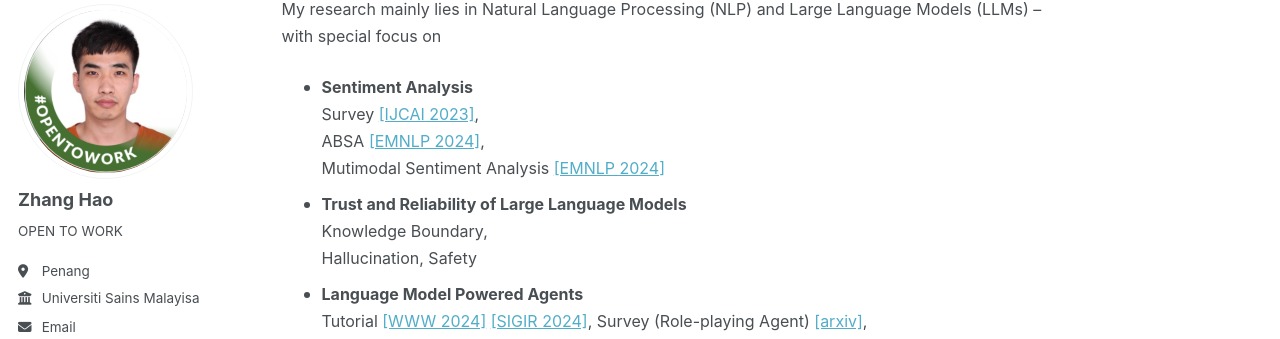
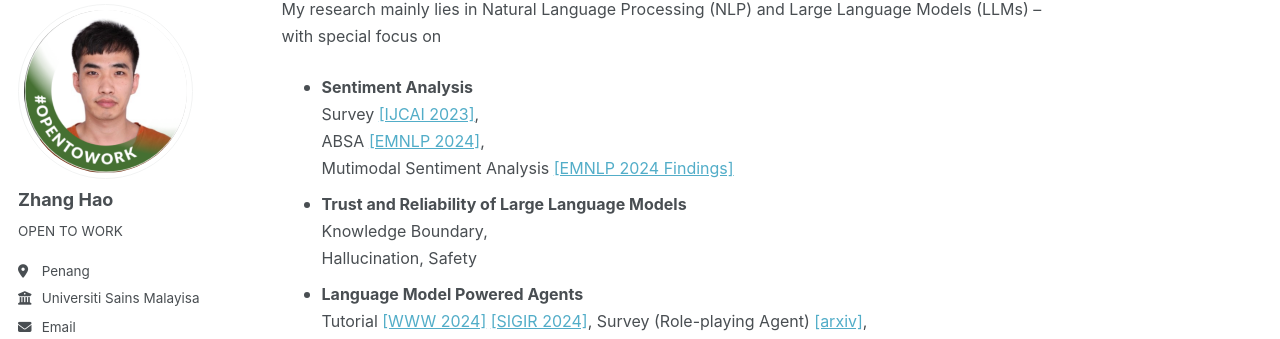
Before and after one commit to sydmou/sydmou.github.io, a Jekyll site: the page built from _pages/about.md, in a window 1280 px wide and 900 px high, scrolled down 480 px. Shown: the part 102-441 px from the top of the window. Built offline with Jekyll 4.4.1, drawn with Linux system fonts in a browser that asks for light colours; some web fonts are replaced.

Commit message:
Update about.md

```diff
--- a/_pages/about.md
+++ b/_pages/about.md
@@ -41,7 +41,7 @@
     <font size="3">
         My research mainly lies in Natural Language Processing (NLP) and Large Language Models (LLMs) – with special focus on
         <ul>
-            <li> <b>Sentiment Analysis</b><br>Survey <a href="https://arxiv.org/abs/2305.02750">[IJCAI 2023]</a>,<br>ABSA <a href="https://arxiv.org/abs/2403.06769">[EMNLP 2024]</a>, <br>Mutimodal Sentiment Analysis <a href="https://aclanthology.org/2024.emnlp-main.1175/">[EMNLP 2024]</a> </li>
+            <li> <b>Sentiment Analysis</b><br>Survey <a href="https://arxiv.org/abs/2305.02750">[IJCAI 2023]</a>,<br>ABSA <a href="https://arxiv.org/abs/2403.06769">[EMNLP 2024]</a>, <br>Mutimodal Sentiment Analysis <a href="https://aclanthology.org/2024.emnlp-main.1175/">[EMNLP 2024 Findings]</a> </li>
             <li> <b>Trust and Reliability of Large Language Models</b><br>Knowledge Boundary,<br>Hallucination, Safety</li>
             <li> <b>Language Model Powered Agents</b><br>Tutorial <a href="https://llmagenttutorial.github.io/">[WWW 2024]</a> <a href="https://llmagenttutorial.github.io/sigir2024">[SIGIR 2024]</a>, Survey (Role-playing Agent) <a href="https://arxiv.org/abs/2407.11484">[arxiv]</a>,<br>Web Agent <a href="https://aclanthology.org/2024.acl-long.477/">[ACL 2024]</a>, Travel Agent <a href="https://arxiv.org/abs/2406.12639">[EMNLP 2024 Findings]</a></li>
             <li> <b>RAG</b><br>Perspectives Paper <a href="https://arxiv.org/abs/2404.12670">[SIGIR 2024]</a>, User Understanding <a href="https://arxiv.org/abs/2404.03304">[arxiv]</a> <a href="https://aclanthology.org/2023.findings-emnlp.806/">[EMNLP 2023 Findings]</a> <a href="https://arxiv.org/abs/2202.02912">[WWW 2022]</a>,<br>Personalization <a href="https://aclanthology.org/2023.findings-emnlp.641/">[EMNLP 2023 Findings]</a> <a href="https://aclanthology.org/2023.findings-acl.462/">[ACL 2023 Findings]</a> <a href="https://arxiv.org/abs/2112.13556">[TOIS 2022]</a></li>
```
